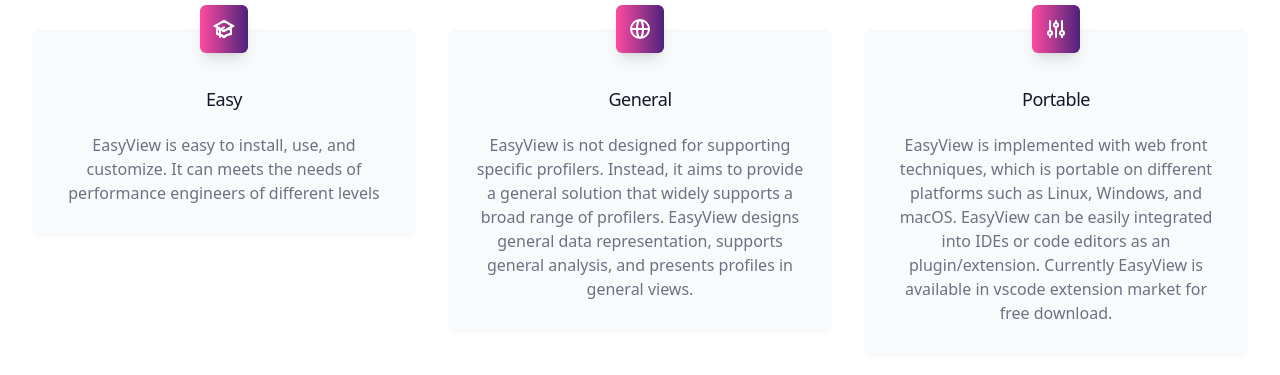
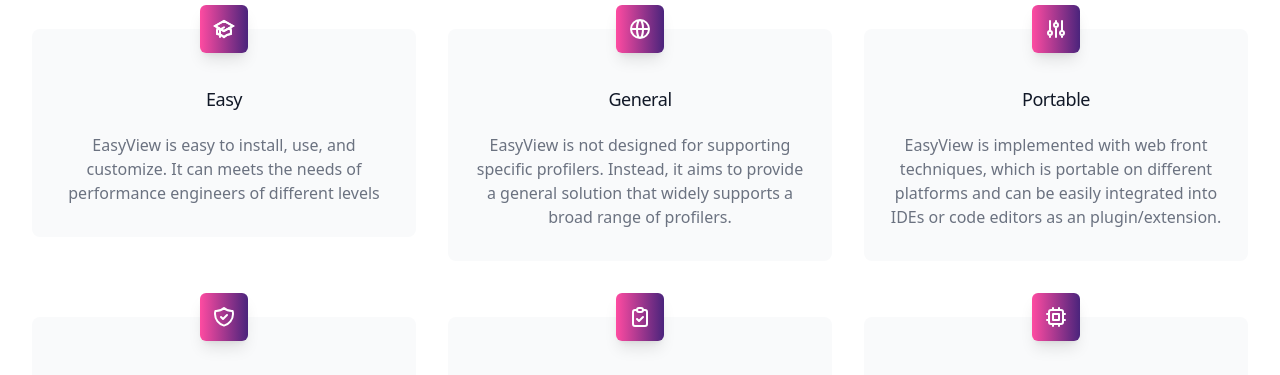
Before and after one commit to xperflab/easyview-pages, a Vue app: page / in a window 1280 px wide. Shown: the part 1340-1715 px from the top of the page. Built offline with nearby package versions, Linux system fonts and the light colour scheme.

Commit message:
Update Home.vue

```diff
--- a/src/components/Home.vue
+++ b/src/components/Home.vue
@@ -288,12 +288,12 @@
     },
     {
         name: 'General',
-        description: 'EasyView is not designed for supporting specific profilers. Instead, it aims to provide a general solution that widely supports a broad range of profilers. EasyView designs general data representation, supports general analysis, and presents profiles in general views.',
+        description: 'EasyView is not designed for supporting specific profilers. Instead, it aims to provide a general solution that widely supports a broad range of profilers.',
         icon: GlobeAltIcon,
     },
     {
         name: 'Portable',
-        description: 'EasyView is implemented with web front techniques, which is portable on different platforms such as Linux, Windows, and macOS. EasyView can be easily integrated into IDEs or code editors as an plugin/extension. Currently EasyView is available in vscode extension market for free download.',
+        description: 'EasyView is implemented with web front techniques, which is portable on different platforms and can be easily integrated into IDEs or code editors as an plugin/extension.',
         icon: AdjustmentsIcon,
     },
     {
```
